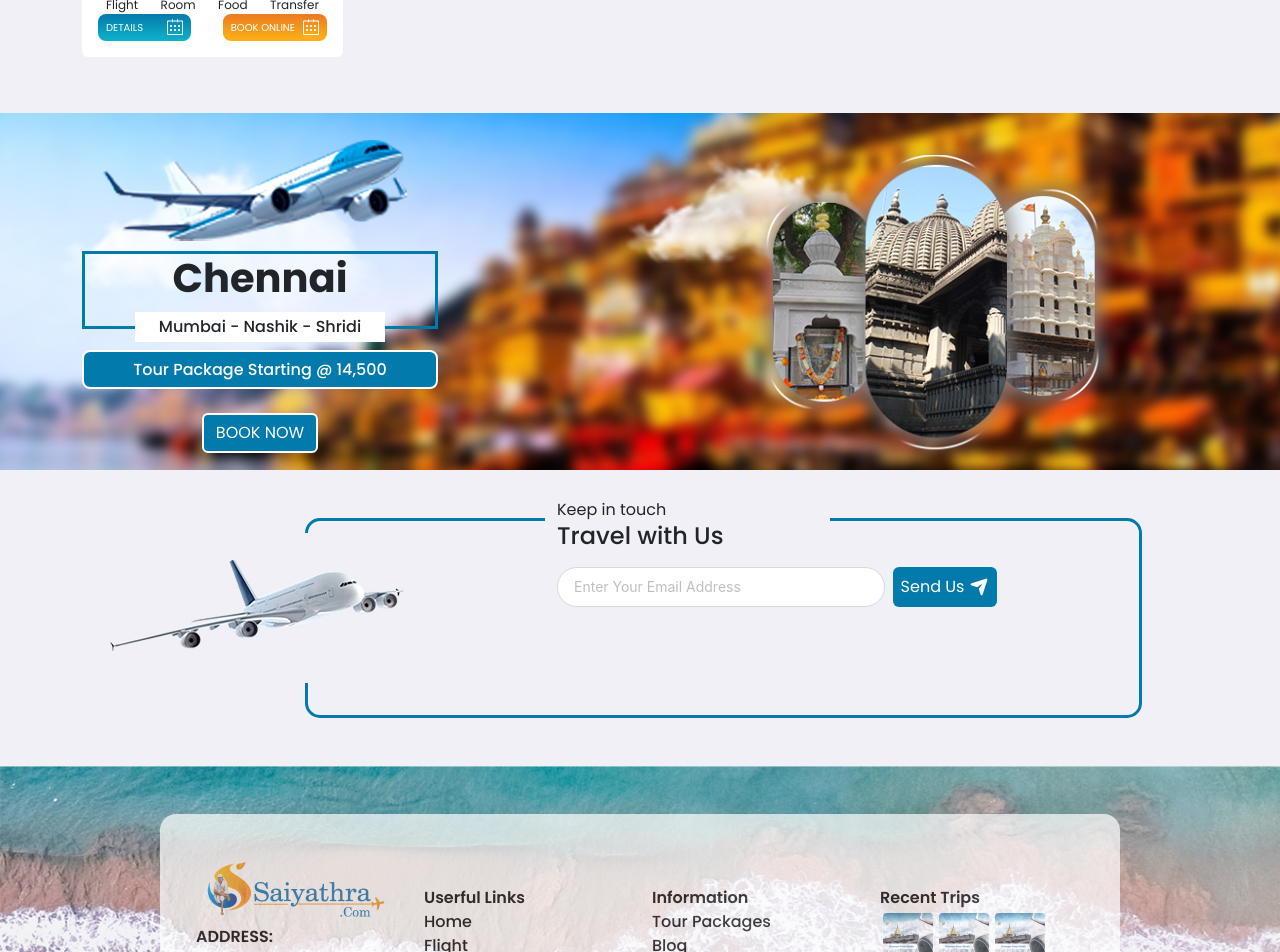
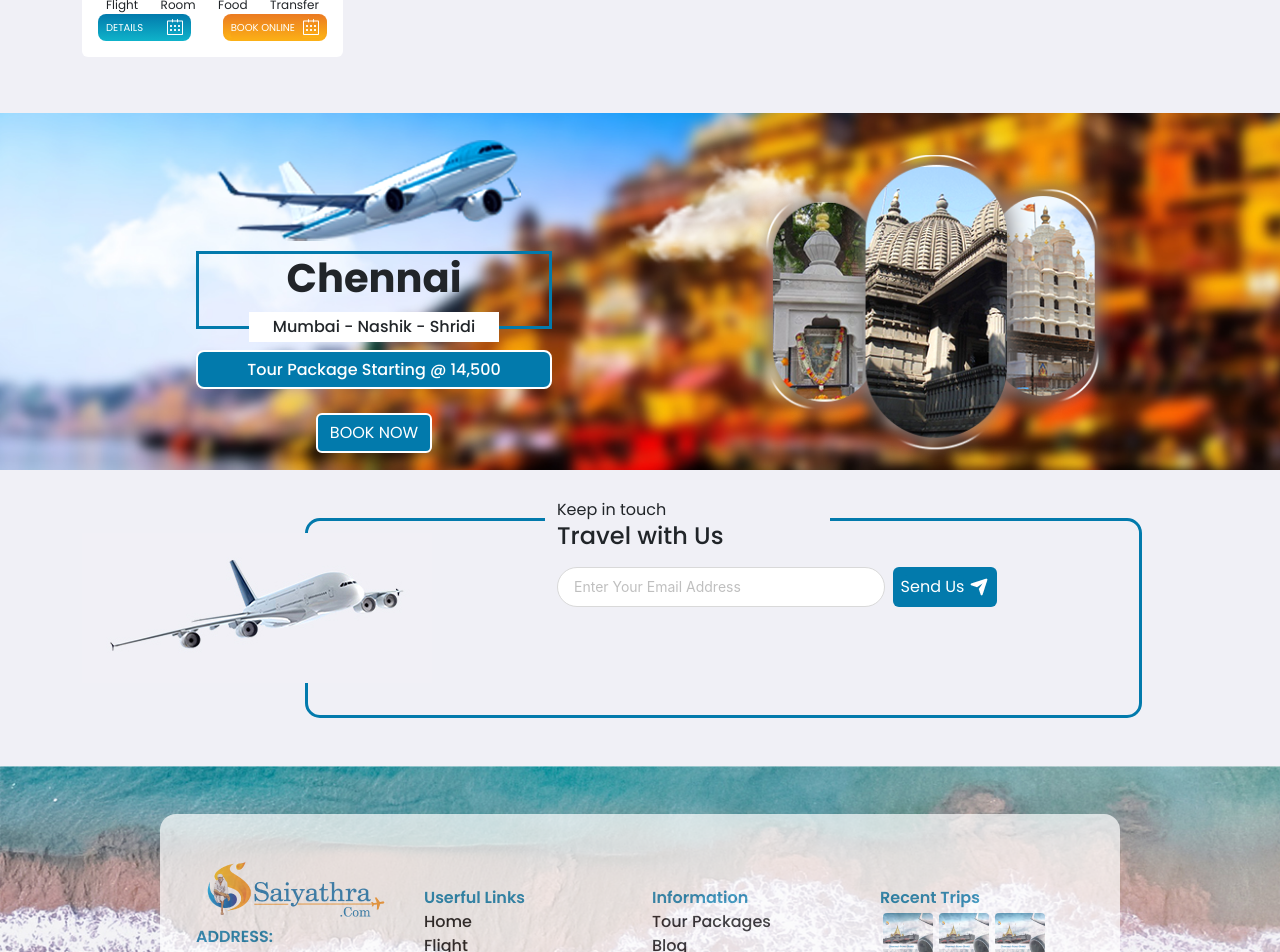
Before and after one commit to Nancy07Raj/saiyathra, a Next.js app: page / in a window 1280 px wide. Shown: the part 2200-3152 px from the top of the page. Built offline with nearby package versions, Linux system fonts and the light colour scheme.

Commit message:
design update

```diff
--- a/app/component/Filter.js
+++ b/app/component/Filter.js
@@ -56,6 +56,7 @@ export default function Filter() {
             <DatePicker
               suffixIcon={<BiSolidDownArrow />}
               placeholder="Mm/Dd/Yy"
+              format={(val) => val.format("DD/MM/YYYY")}
             />
           </Col>
           <Col
@@ -68,6 +69,7 @@ export default function Filter() {
             <DatePicker
               suffixIcon={<BiSolidDownArrow />}
               placeholder="Mm/Dd/Yy"
+              format={(val) => val.format("DD/MM/YYYY")}
             />
           </Col>
           <Col lg={1} md={6} xs={6} className="py-lg-0 py-md-2 py-xs-2 py-sm-2">
--- a/app/page.js
+++ b/app/page.js
@@ -136,7 +136,7 @@ export default function Home() {
       <div className="booknow-banner">
         <Container className="py-2">
           <Row className="justify-content-between align-items-center">
-            <Col lg={4} md={12} sm={12}>
+            <Col lg={4} md={12} sm={12} className="booknow-left">
               {/* <img src="/images/aeroplane-1.png" alt="aeroplane-1" />
                 <div className="booknow-title fs-1 fw-bold px-5 pb-4">
                   Chennai
@@ -166,7 +166,12 @@ export default function Home() {
                 </Button>
               </div>
             </Col>
-            <Col lg={6} md={12} sm={12}>
+            <Col
+              lg={6}
+              md={12}
+              sm={12}
+              className="d-flex justify-content-center"
+            >
               <img
                 src="/images/footer-images.png"
                 alt="footer-image"
@@ -238,7 +243,7 @@ export default function Home() {
                     placeholder="Enter Your Email Address"
                     className="px-3 py-2"
                   />
-                  <div className="touch-btn d-flex justify-content-between p-2 mx-2 rounded-2 align-items-center">
+                  <div className="touch-btn d-flex justify-content-center p-2 mx-2 rounded-2 align-items-center">
                     <Button type="button">Send Us</Button>
                     <Image src="/images/send-icon.png" alt="send-icon" />
                     {/* <TiLocationArrow /> */}
--- a/public/styles/footer.scss
+++ b/public/styles/footer.scss
@@ -1,7 +1,3 @@
-.footer-title{
-    color: $blue-btn-left;
-    font-weight: 600;
-}
 .footer{
     .banner{
         background-image: url("/images/footer-bg.jpg");
@@ -46,3 +42,8 @@
         }
     }
 }
+
+.footer-title{
+    color: $blue-btn-left !important;
+    font-weight: 600;
+}
--- a/public/styles/header.scss
+++ b/public/styles/header.scss
@@ -66,6 +66,14 @@
                 }
             }
         }
+
+        @media screen and (max-width: 900px) and (min-width: 750px) {
+            .logoNav{
+                img{
+                    width: 180px;
+                }
+            }
+        }
     }
 
 
--- a/public/styles/home.scss
+++ b/public/styles/home.scss
@@ -166,6 +166,12 @@
         border: 2px solid white;
       }
     }
+
+    @media screen and (min-width: 1000px) {
+      .booknow-left{
+        margin-left:10%;
+      }
+    }
   }
   .touch-container {
     position: relative;
@@ -264,7 +270,10 @@
             .touch-btn {
                 padding: 5px !important;
               .btn-primary {
-                font-size: 8px;
+                font-size: 10px;
+              }
+              img{
+                width: 20%;
               }
             }
           }
```
